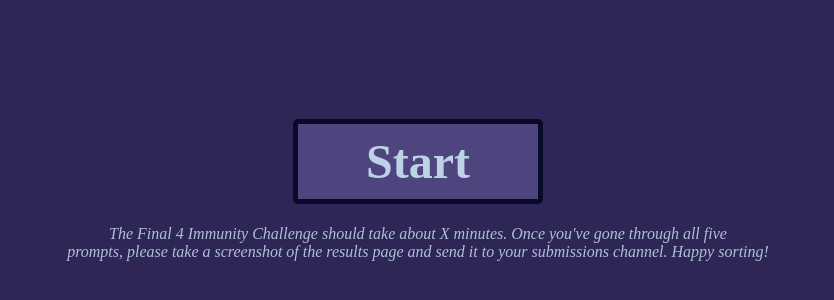
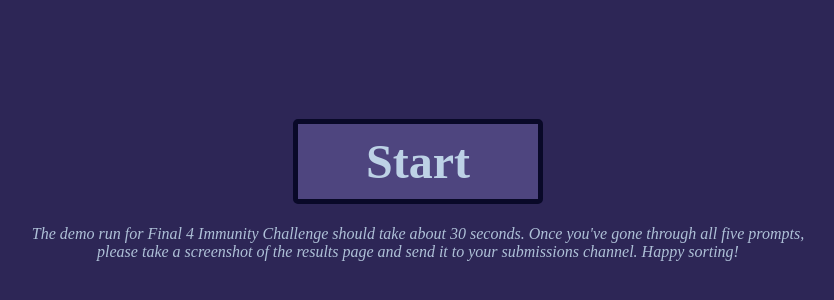
Before and after one commit to SpectrumNiji/TravelORGs-S15-Shift-Happens, a plain HTML site: page index.html in a window 1280 px wide. Shown: the part 202-502 px from the top of the page, without its empty margins (222-1056 px from the left). Drawn offline with Linux system fonts and the light colour scheme; a web font is replaced by a local one.

Commit message:
Update index.html

```diff
--- a/index.html
+++ b/index.html
@@ -18,9 +18,10 @@
 
   <div class="start-screen fade-up">
     <button onclick="location.href='nehanda.html'">Start</button>
-    <p class="subtitle"><i>The Final 4 Immunity Challenge should take about X minutes. Once you've gone through all five <br> prompts, please take a screenshot of the results page and send it to your submissions channel. Happy sorting!</i></p>
+    <p class="subtitle"><i>The demo run for Final 4 Immunity Challenge should take about 30 seconds. Once you've gone through all five prompts, <br> please take a screenshot of the results page and send it to your submissions channel. Happy sorting!</i></p>
   </div>
 
 </body>
 
+
 </html>
```
